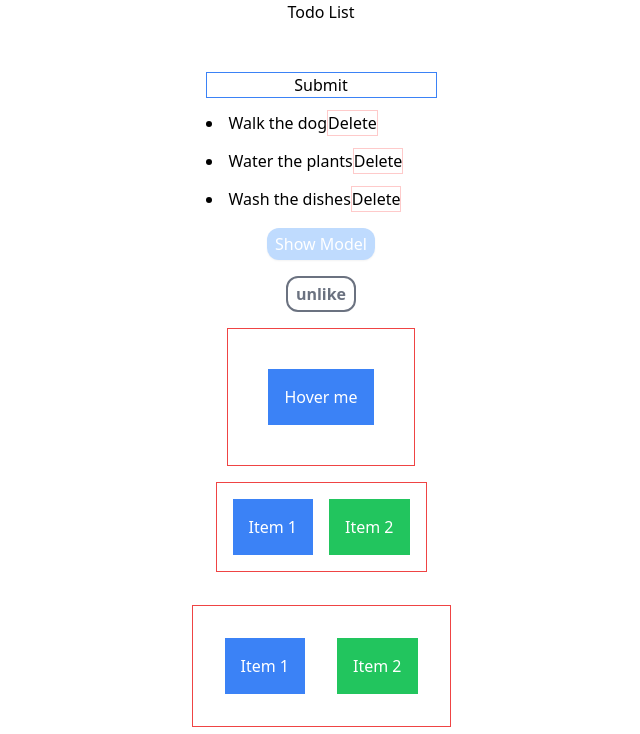
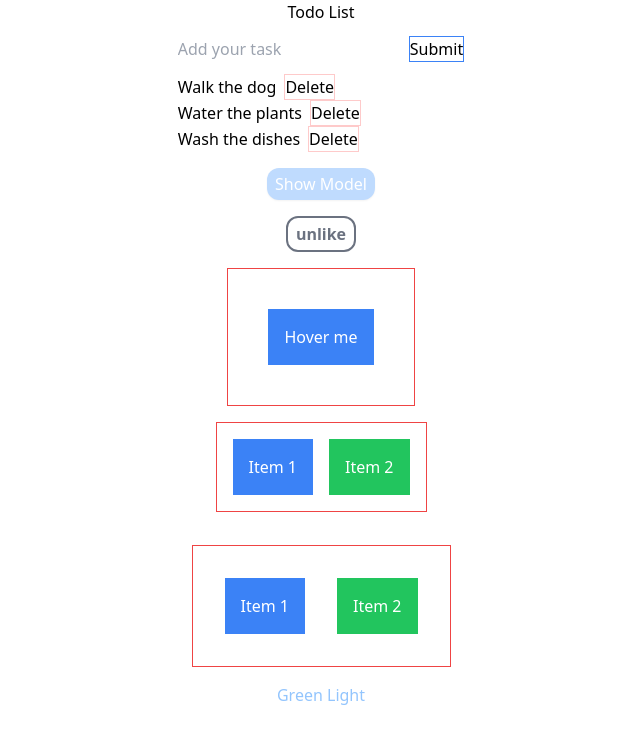
Before and after one commit to lu-sd/score, a React (Vite) app: page / in a window 1280 px wide. Shown: the top 734 px of the page, without its empty margins (319-959 px from the left). Built offline with nearby package versions, Linux system fonts and the light colour scheme.

Commit message:
use form intead of input

```diff
--- a/src/components/todos.tsx
+++ b/src/components/todos.tsx
@@ -8,25 +8,41 @@
 ];
 export default function Todos() {
   const [todo, setTodo] = useState("")
-  const [tasks, settasks] = useState(INITIAL_TASKS)
-  function handleSubmit() {
+  const [tasks, setTasks] = useState(INITIAL_TASKS)
+  function handleSubmit(event: React.FormEvent) {
+    // Listen to onSubmit events so that it works for both "Enter" key and
+    // click of the submit <button>.
+    event.preventDefault();
+    // Trim the field and don't add to the list if it's empty.
+    if (todo.trim() === '') {
+      return;
+    }
+    // Trim the value before adding it to the tasks.
+    setTasks([
+      ...tasks,
+      { id: id++, label: todo.trim() },
+    ]);
     const newTasks = [...tasks, { id: id++, label: todo }]
-    settasks(newTasks)
+    setTasks(newTasks)
     setTodo("")
   }
   function handleDelete(id: number) {
     const newTasks = tasks.filter((task) => task.id !== id)
-    settasks(newTasks)
+    setTasks(newTasks)
   }
   return (
     <div className="flex flex-col gap-3">
       <h1 className="text-center">Todo List</h1>
-      <input type="text" value={todo} onChange={(e) => setTodo(e.target.value)} />
-      <button className=" border border-blue-500" onClick={handleSubmit}>Submit</button>
-      {tasks.map(({ id, label }) => <li key={id}>
-        <span>{label}</span>
-        <button className="border border-red-200" onClick={() => handleDelete(id)}>Delete</button>
-      </li>)}
+      <form onSubmit={handleSubmit}>
+        <input type="text" value={todo} onChange={(e) => setTodo(e.target.value)} placeholder="Add your task" />
+        <button className=" border border-blue-500">Submit</button>
+      </form>
+      <ul>
+        {tasks.map(({ id, label }) => <li key={id}>
+          {label}
+          <button className="ml-2 border border-red-200" onClick={() => handleDelete(id)}>Delete</button>
+        </li>)}
+      </ul>
     </div>
   )
 }
```
